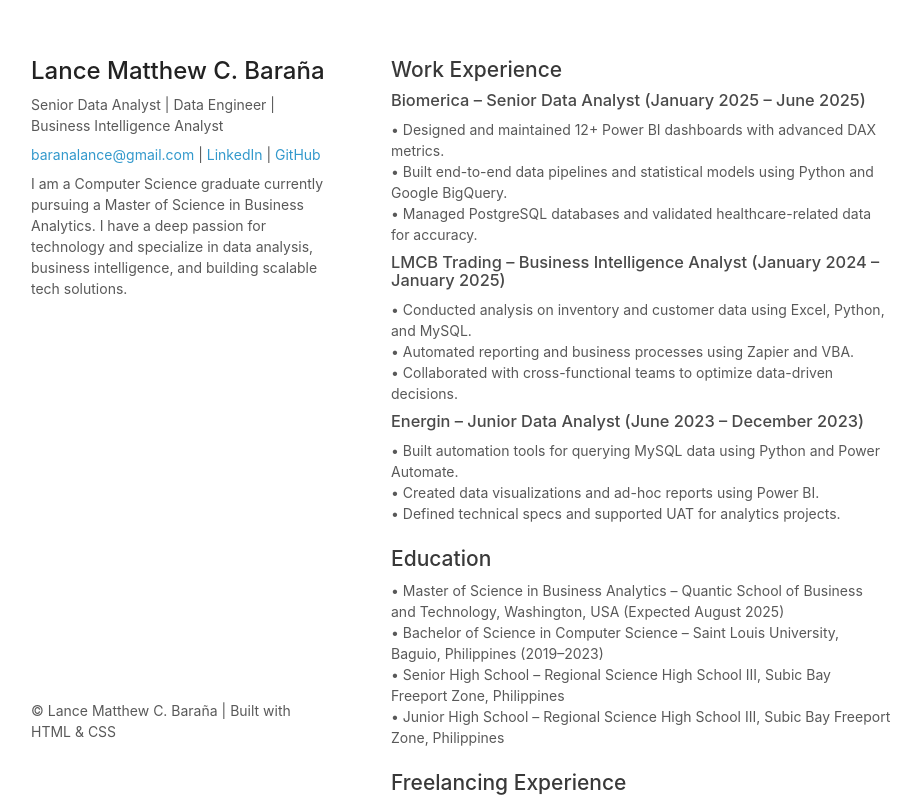
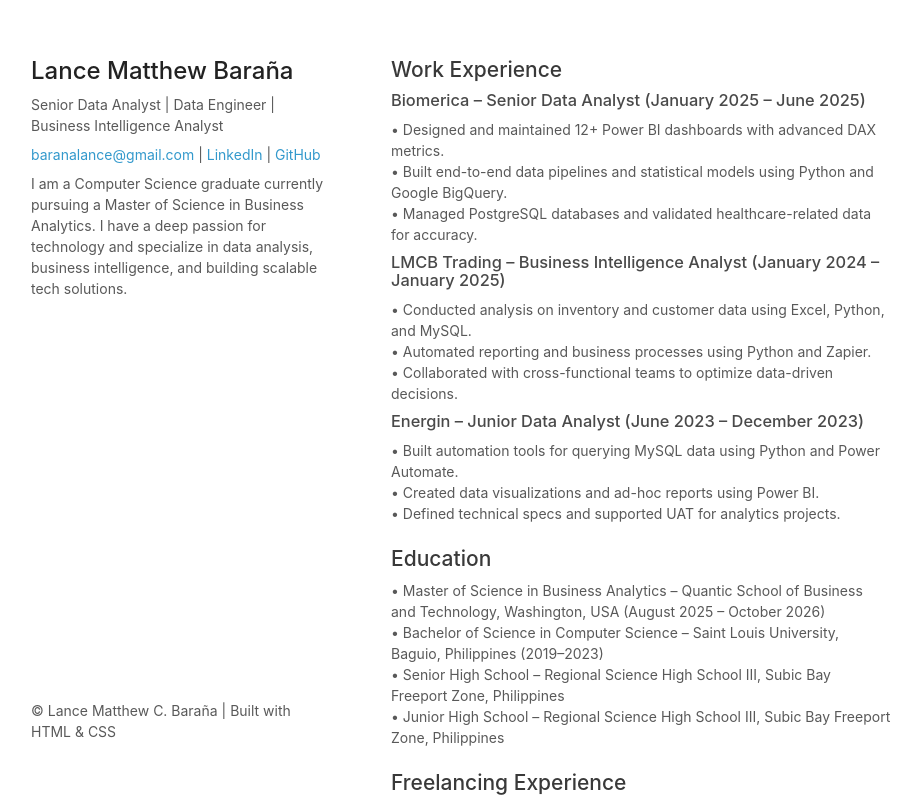
Before and after one commit to lensmatt/minimal-website, a plain HTML site: page index.html in a window 1280 px wide. Shown: the top 800 px of the page, without its empty margins (179-1100 px from the left). Drawn offline with Linux system fonts and the light colour scheme.

Commit message:
updated: corrected some information

```diff
--- a/index.html
+++ b/index.html
@@ -9,7 +9,7 @@
 <body>
   <div class="wrapper">
     <header>
-      <h1>Lance Matthew C. Baraña</h1>
+      <h1>Lance Matthew Baraña</h1>
       <p>Senior Data Analyst | Data Engineer | Business Intelligence Analyst</p>
       <p class="view">
         <a href="mailto:baranalance@gmail.com">baranalance@gmail.com</a> |
@@ -23,6 +23,7 @@
 
     <section>
       <h2>Work Experience</h2>
+
       <h3>Biomerica – Senior Data Analyst (January 2025 – June 2025)</h3>
       <p>
         • Designed and maintained 12+ Power BI dashboards with advanced DAX metrics.<br>
@@ -33,7 +34,7 @@
       <h3>LMCB Trading – Business Intelligence Analyst (January 2024 – January 2025)</h3>
       <p>
         • Conducted analysis on inventory and customer data using Excel, Python, and MySQL.<br>
-        • Automated reporting and business processes using Zapier and VBA.<br>
+        • Automated reporting and business processes using Python and Zapier.<br>
         • Collaborated with cross-functional teams to optimize data-driven decisions.
       </p>
 
@@ -48,7 +49,7 @@
     <section>
       <h2>Education</h2>
       <p>
-        • Master of Science in Business Analytics – Quantic School of Business and Technology, Washington, USA (Expected August 2025)<br>
+        • Master of Science in Business Analytics – Quantic School of Business and Technology, Washington, USA (August 2025 – October 2026)<br>
         • Bachelor of Science in Computer Science – Saint Louis University, Baguio, Philippines (2019–2023)<br>
         • Senior High School – Regional Science High School III, Subic Bay Freeport Zone, Philippines<br>
         • Junior High School – Regional Science High School III, Subic Bay Freeport Zone, Philippines
```
